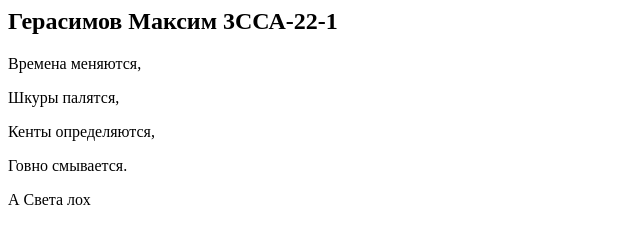
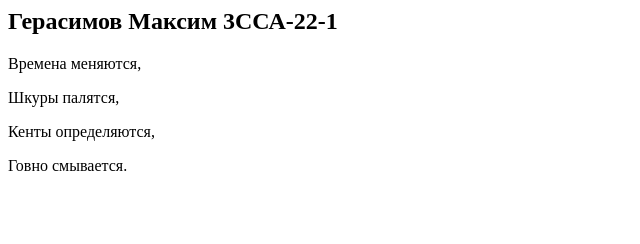
Before and after one commit to Maxim1-rgb/Aura, a plain HTML site: page index.html in a window 1280 px wide. Shown: the full height of the page, 0-640 px from the left. Drawn offline with Linux system fonts and the light colour scheme.

Commit message:
Update index.html

```diff
--- a/index.html
+++ b/index.html
@@ -4,6 +4,5 @@
   <p>Шкуры палятся,</p>
   <p>Кенты определяются,</p>
   <p>Говно смывается.</p>
-  <p>А Света лох</p>
   <imp src="https://gagaru.club/uploads/posts/2023-06/1686196160_gagaru-club-p-krutaya-obezyana-2.jpg"/>
 </section>
```
